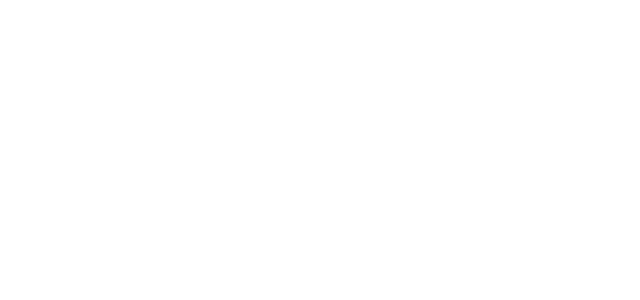
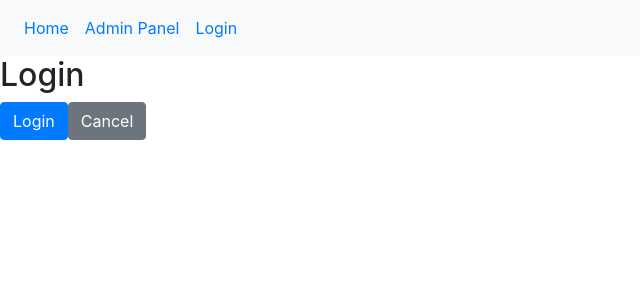
Before and after one commit to venelinpetrov/react-data-app, a React (Create React App) app: page /login in a window 1280 px wide. Shown: the top 300 px of the page, without its empty margins (0-640 px from the left). Built offline with nearby package versions, Linux system fonts and the light colour scheme.

Commit message:
Implement authentication form

```diff
--- a/src/App.js
+++ b/src/App.js
@@ -2,14 +2,24 @@
 import { Route, Switch } from 'react-router-dom';
 import Master from './pages/Master';
 import Details from './pages/Details';
+import Navbar from './components/Navbar';
+import Login from './components/Login';
+import Admin from './pages/Admin';
+import ProtectedRoute from './components/ProtectedRoute';
+
 import './app.css';
 
 function App() {
     return (
-        <Switch>
-            <Route exact path="/" component={Master} />
-            <Route path="/details/:id" component={Details} />
-        </Switch>
+        <div>
+            <Navbar />
+            <Switch>
+                <Route exact path="/" component={Master} />
+                <Route path="/details/:id" component={Details} />
+                <Route path="/login" component={Login} />
+                <ProtectedRoute path="/admin" component={Admin} />
+            </Switch>
+        </div>
     );
 }
 
--- /dev/null
+++ b/src/components/AuthButton.js
@@ -0,0 +1,19 @@
+import React from 'react';
+import { Link, withRouter } from 'react-router-dom';
+import AuthService from '../services/AuthService';
+
+const AuthButton = withRouter(props => {
+    const history = props.history;
+    return (
+        AuthService.isAuthenticated ? (
+            <span {...props} onClick={() => {
+                AuthService.signOut(() => history.push('/'))
+            }}>Logout</span>
+        ) : (
+            <Link to="/login" {...props}>Login</Link >
+        )
+
+    )
+});
+
+export default AuthButton;
--- /dev/null
+++ b/src/components/Login.js
@@ -0,0 +1,19 @@
+import React from 'react';
+import AuthService from '../services/AuthService';
+
+function Login({history, location}) {
+    let { from } = location.state || { from: {pathname: '/'}};
+    return (
+        <div>
+            <h2>Login</h2>
+            <button className="btn btn-primary" onClick={() => {
+                AuthService.authenticate(() => history.push(from))}
+            }>
+                Login
+            </button>
+            <button className="btn btn-secondary" onClick={() => history.push('/')}>Cancel</button>
+        </div>
+    )
+}
+
+export default Login;
--- /dev/null
+++ b/src/components/Navbar.js
@@ -0,0 +1,20 @@
+import React from 'react';
+import { Link } from 'react-router-dom';
+import './AuthButton';
+import AuthButton from './AuthButton';
+
+function Header() {
+    return (
+        <nav class="navbar navbar-expand-lg bg-light">
+            <div class="collapse navbar-collapse" id="navbarNavAltMarkup">
+                <div class="navbar-nav">
+                    <Link to="/" className="nav-item nav-link">Home</Link>
+                    <Link to="/admin" className="nav-item nav-link">Admin Panel</Link>
+                    <AuthButton className="nav-item nav-link align-self-end"/>
+                </div>
+            </div>
+        </nav>
+    )
+}
+
+export default Header;
--- /dev/null
+++ b/src/components/ProtectedRoute.js
@@ -0,0 +1,25 @@
+import React from 'react';
+import { Route, Redirect } from 'react-router-dom';
+import AuthService from '../services/AuthService';
+
+function ProtectedRoute({ component: Component, ...rest}) {
+    return (
+        <Route
+            {...rest}
+            render={props => {
+                return AuthService.isAuthenticated ? (
+                    <Component {...props} />
+                ) : (
+                    <Redirect to={{
+                        pathname: "/login",
+                        state: {
+                            from: props.location
+                        }
+                    }} />
+                )
+            }}
+        />
+    )
+}
+
+export default ProtectedRoute;
--- /dev/null
+++ b/src/pages/Admin.js
@@ -0,0 +1,12 @@
+import React from 'react';
+
+function Admin() {
+    return (
+        <div>
+            <h2>Admin</h2>
+            <p>This is the admin panel</p>
+        </div>
+    )
+}
+
+export default Admin;
--- /dev/null
+++ b/src/services/AuthService.js
@@ -0,0 +1,25 @@
+class AuthService {
+    constructor() {
+        this._isAuthenticated = false;
+    }
+
+    get isAuthenticated() {
+        return this._isAuthenticated;
+    }
+
+    authenticate(cb) {
+        this._isAuthenticated = true;
+        setTimeout(() => {
+            cb();
+        }, 200);
+    }
+
+    signOut(cb) {
+        this._isAuthenticated = false;
+        setTimeout(() => {
+            cb && cb();
+        }, 200);
+    }
+}
+
+export default new AuthService();
```
